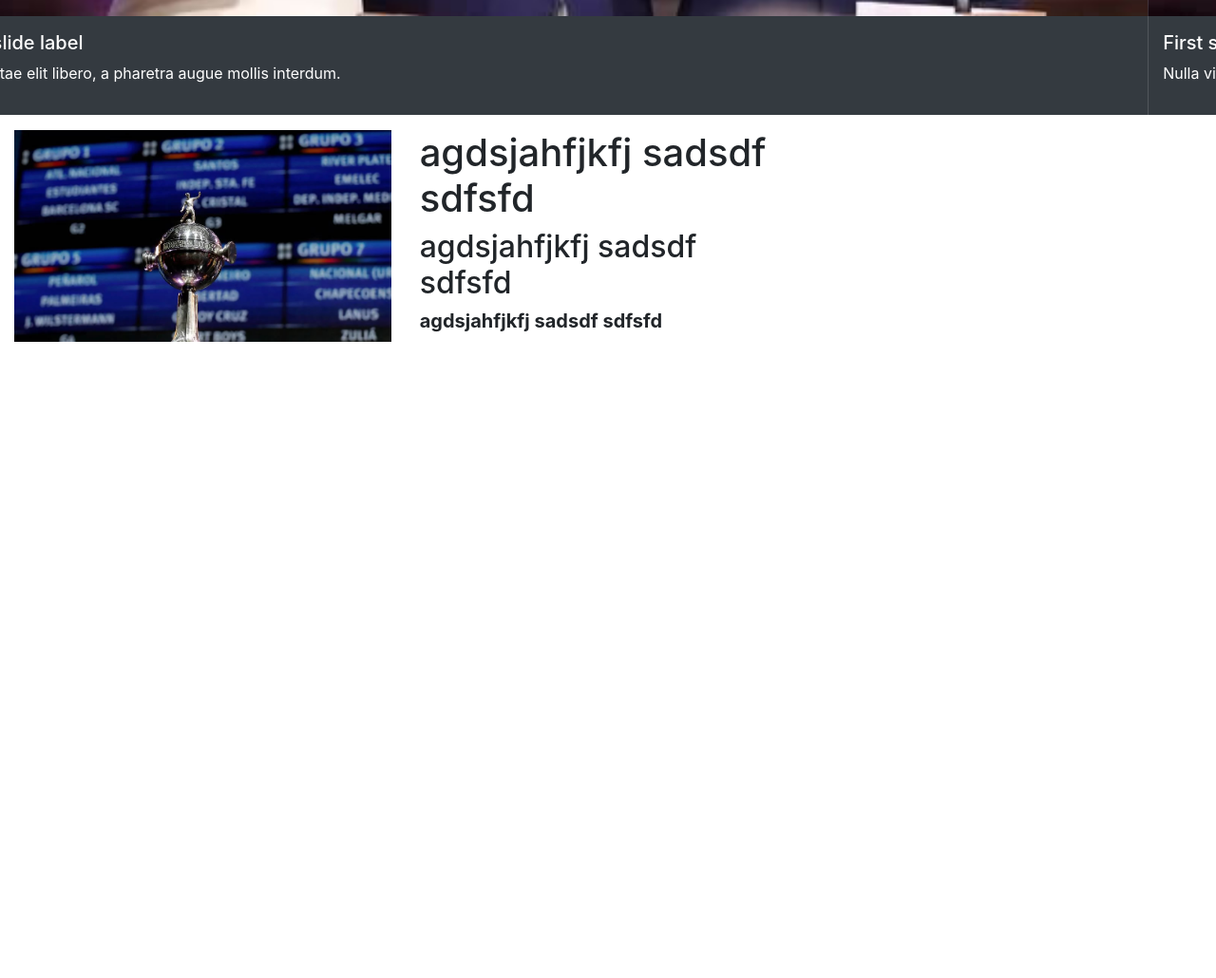
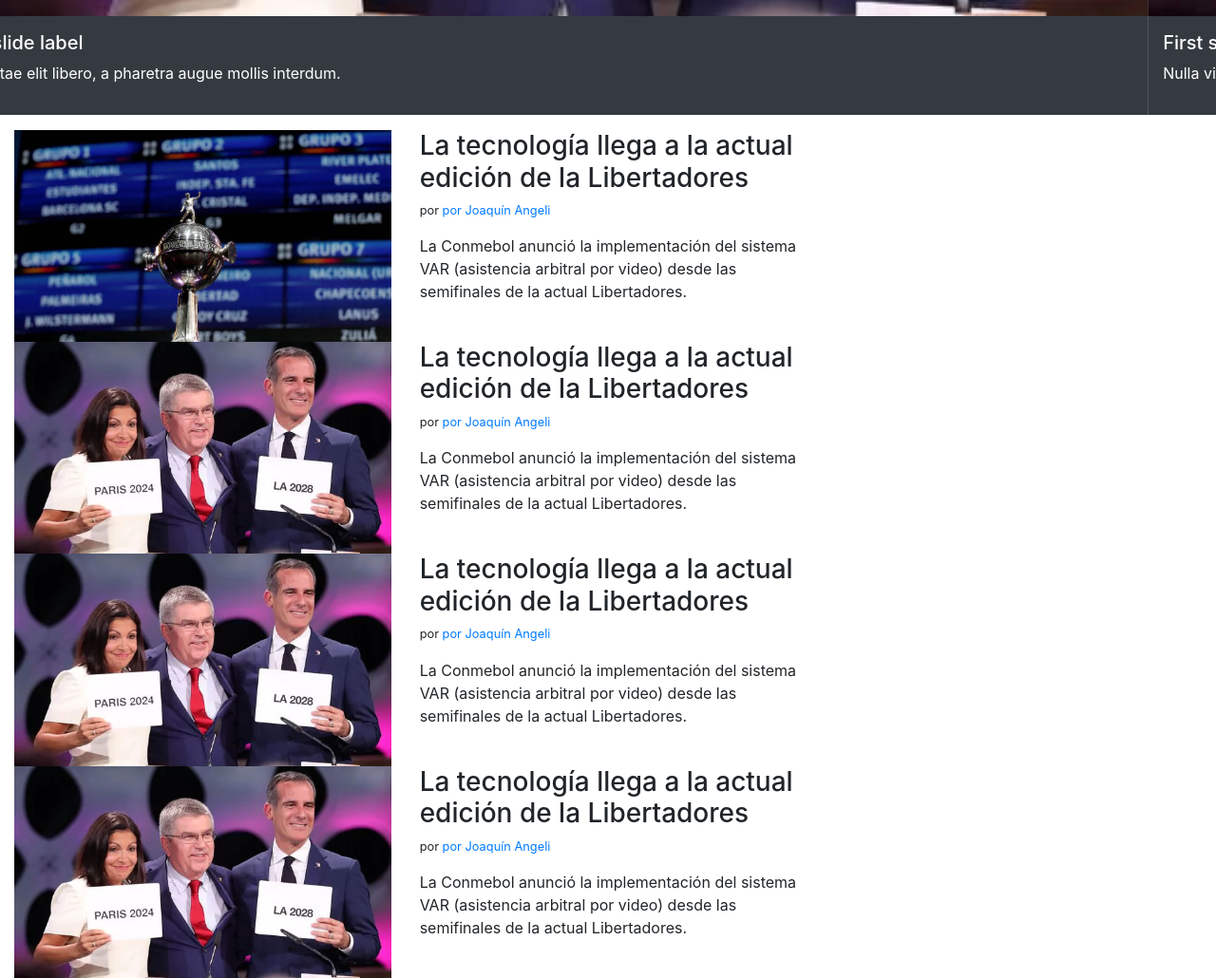
Before and after one commit to octavioday/primer-repo, a plain HTML site: page Index.html in a window 1280 px wide. Shown: the part 760-1790 px from the top of the page at 95% size. Before the commit the page ends 1120 px from the top, so only its background shows below. Drawn offline with Linux system fonts and the light colour scheme.

Commit message:
Replicando noticias con arrays

```diff
--- a/Index.html
+++ b/Index.html
@@ -87,15 +87,15 @@
     <!-- SLIDER -->
 
     <main class="container-fluid">
-    	<section>
-            <article class="row">
+    	<section id="ultimas-noticias">
+            <article class="row noticia d-none"> <!-- el d-none es display none, para que no lo carge en primera instancia, sino cuando lo clone -->
                 <div class="noticia-img col-12 col-sm-6 col-lg-4">
-                    <img src="img/sorteo-libertadores.jpg" class="img-fluid"> <!-- img-fluid es para que la imagen se adapte sola -->
+                    <img src="img/" class="img-fluid"> <!-- img-fluid es para que la imagen se adapte sola -->
                 </div>
                 <div class="col-12 col-sm-6 col-lg-4">
-                    <h1>agdsjahfjkfj  sadsdf sdfsfd</h1>
-                    <h2>agdsjahfjkfj  sadsdf sdfsfd</h2>
-                    <h3 class="h5 font-weight-bold">agdsjahfjkfj  sadsdf sdfsfd</h3>
+                    <h3>{{TITULO}}</h3>
+                    <p class="small">por <a href="#">{{AUTOR}}</a></p>
+                    <p>{{DETALLE}}</p>
                 </div>
             </article>
         </section>
@@ -106,6 +106,21 @@
     <script src="js/jquery-3.3.1.slim.min.js"></script>
     <script src="js/popper.min.js"></script>
     <script src="js/bootstrap.min.js"></script>
+    <script src="js/noticias.js"></script>
+    <script>
+        for(var i = 0; i < nota.length ;i++ ){
+            var noticia = document.querySelector(".noticia").cloneNode(true); /* el true es para que me clone tmb a todos sus childs */
+
+            noticia.querySelector("h3").innerText = nota[i][0];
+            noticia.querySelector(".small a").innerText = nota[i][1];
+            noticia.querySelector("p:last-child").innerText = nota[i][2];
+            noticia.querySelector("img").src = "img/" + nota[i][3];
+
+            noticia.classList.remove("d-none"); /* le saca el d-none al article para volverlo visible (lo habia escondico en la primera cargada) */
+
+            document.querySelector("#ultimas-noticias").appendChild(noticia); /* para insertar el nodo que clone arriba */
+        }
+    </script>
 </body>
 
 </html>
--- /dev/null
+++ b/js/noticias.js
@@ -0,0 +1,6 @@
+var nota = [
+	/* 0 => */ ["La tecnología llega a la actual edición de la Libertadores","por Joaquín Angeli","La Conmebol anunció la implementación del sistema VAR (asistencia arbitral por video) desde las semifinales de la actual Libertadores.","sorteo-libertadores.jpg"],
+	/* 1 => */ ["La tecnología llega a la actual edición de la Libertadores","por Joaquín Angeli","La Conmebol anunció la implementación del sistema VAR (asistencia arbitral por video) desde las semifinales de la actual Libertadores.","juegos-olimpicos.jpg"],
+	/* 2 => */ ["La tecnología llega a la actual edición de la Libertadores","por Joaquín Angeli","La Conmebol anunció la implementación del sistema VAR (asistencia arbitral por video) desde las semifinales de la actual Libertadores.","juegos-olimpicos.jpg"],
+	/* 3 => */ ["La tecnología llega a la actual edición de la Libertadores","por Joaquín Angeli","La Conmebol anunció la implementación del sistema VAR (asistencia arbitral por video) desde las semifinales de la actual Libertadores.","juegos-olimpicos.jpg"]
+];
```
